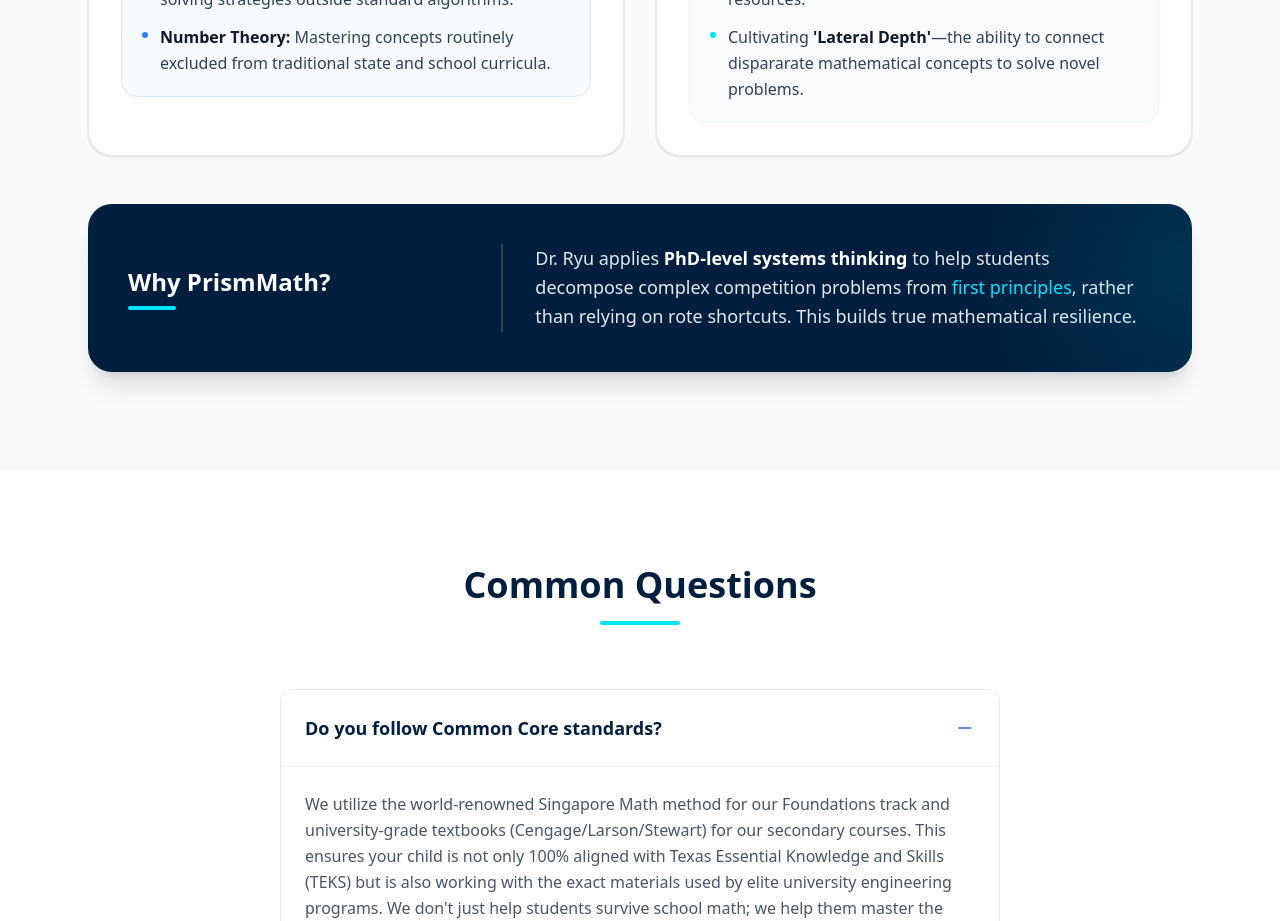
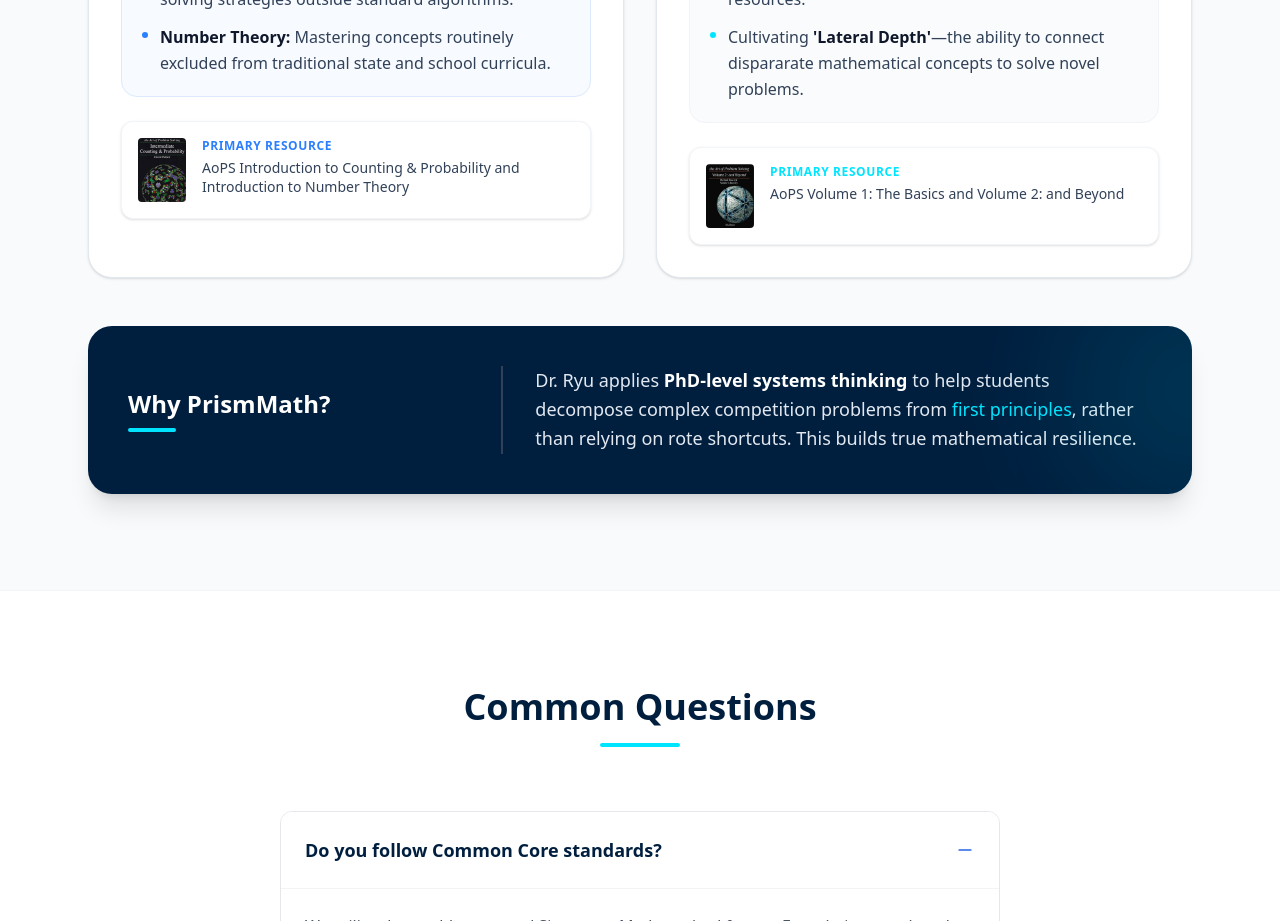
Before and after one commit to sharpencil/prismmath-website, a Next.js app: page /programs in a window 1280 px wide. Shown: the part 1900-2821 px from the top of the page. Built offline with nearby package versions, Linux system fonts and the light colour scheme; a web font is replaced by a local one.

Commit message:
add textbook image to programs page

```diff
--- a/app/programs/ProgramsClient.tsx
+++ b/app/programs/ProgramsClient.tsx
@@ -74,6 +74,16 @@
                                     </li>
                                 </ul>
                             </div>
+
+                            <div className="mt-6 flex items-start gap-4 p-4 bg-white rounded-xl shadow-sm border border-slate-100">
+                                <div className="w-12 h-16 bg-gray-200 rounded shadow-inner flex-shrink-0 overflow-hidden relative">
+                                    <img src="/images/textbooks/aops-counting.jpg" alt="AoPS Textbooks" className="w-full h-full object-cover" />
+                                </div>
+                                <div>
+                                    <h4 className="text-xs font-bold text-blue-500 uppercase tracking-wider mb-1">Primary Resource</h4>
+                                    <p className="text-sm text-slate-700 font-medium leading-snug">AoPS Introduction to Counting & Probability and Introduction to Number Theory</p>
+                                </div>
+                            </div>
                         </motion.div>
 
                         {/* High School */}
@@ -99,6 +109,16 @@
                                         <span className="text-slate-700 leading-relaxed">Cultivating <strong className="text-slate-900">'Lateral Depth'</strong>—the ability to connect dispararate mathematical concepts to solve novel problems.</span>
                                     </li>
                                 </ul>
+                            </div>
+
+                            <div className="mt-6 flex items-start gap-4 p-4 bg-white rounded-xl shadow-sm border border-slate-100">
+                                <div className="w-12 h-16 bg-gray-200 rounded shadow-inner flex-shrink-0 overflow-hidden relative">
+                                    <img src="/images/textbooks/aops-vol2.jpg" alt="AoPS Textbooks" className="w-full h-full object-cover" />
+                                </div>
+                                <div>
+                                    <h4 className="text-xs font-bold text-accent uppercase tracking-wider mb-1">Primary Resource</h4>
+                                    <p className="text-sm text-slate-700 font-medium leading-snug">AoPS Volume 1: The Basics and Volume 2: and Beyond</p>
+                                </div>
                             </div>
                         </motion.div>
                     </div>
```
Also changed, not shown: public/images/textbooks/aops-counting.jpg (added).
